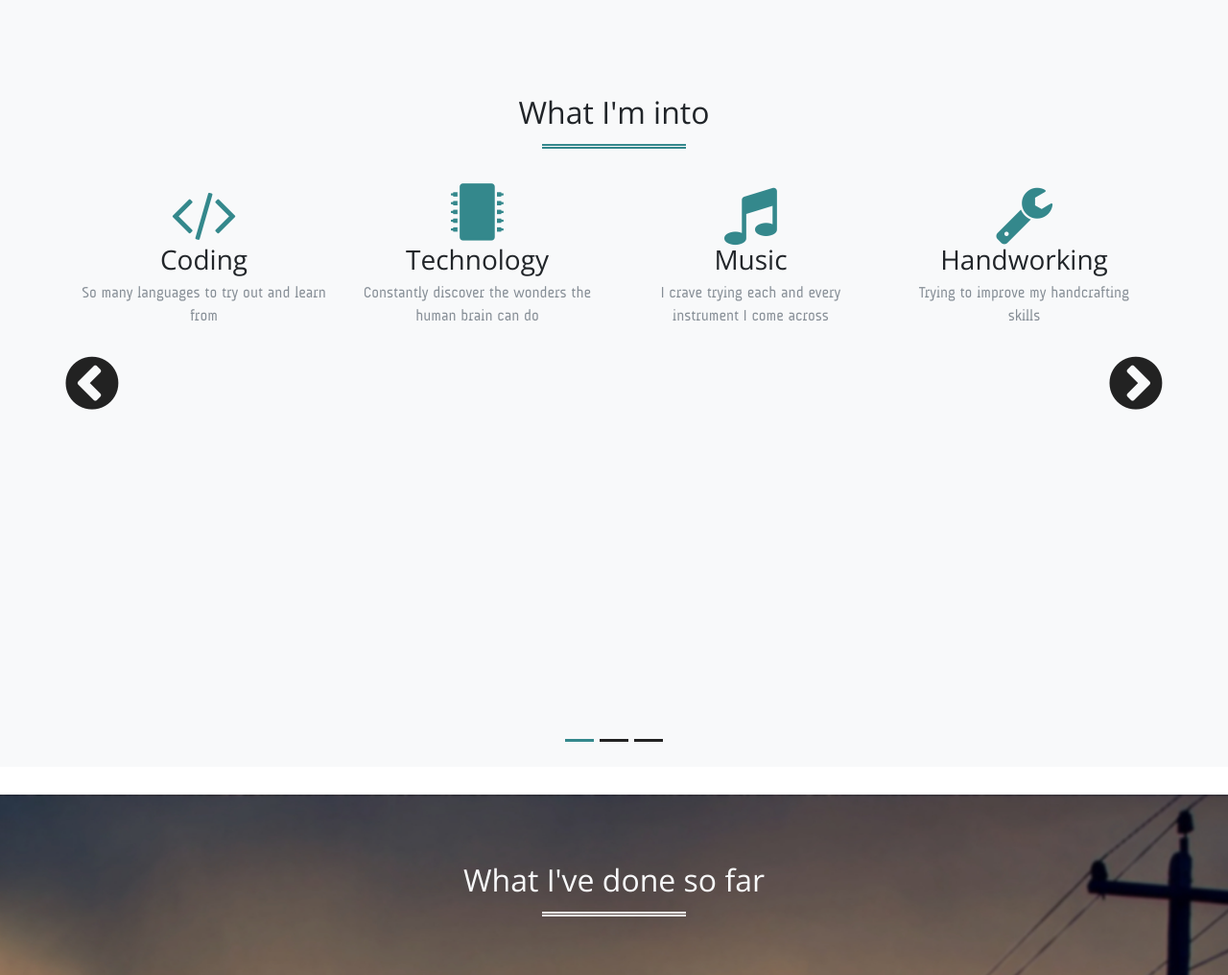
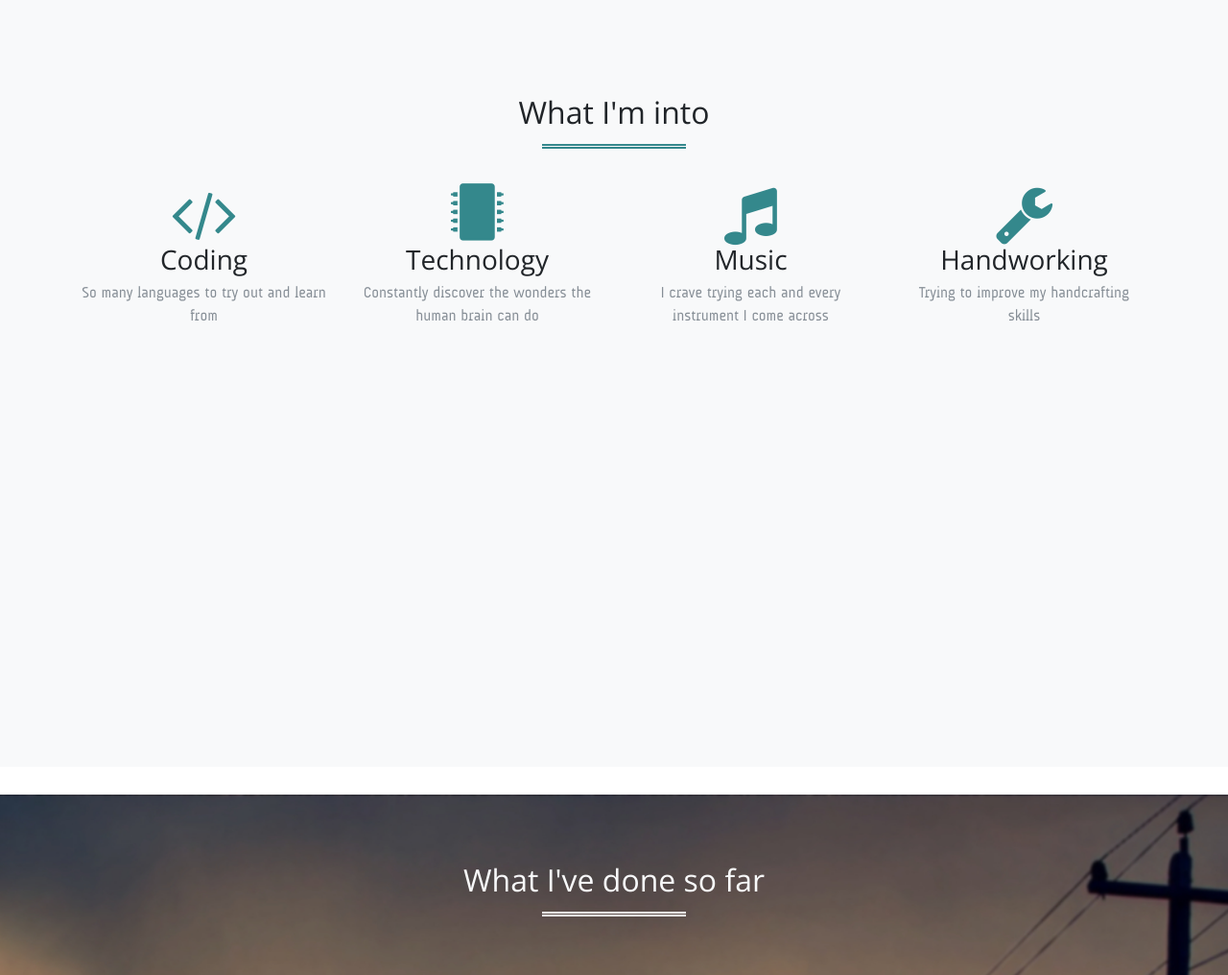
Before and after one commit to gilleshenrard/storefront, a PHP site: page / in a window 1280 px wide. Shown: the part 801-1817 px from the top of the page at 96% size. Run offline with PHP 8.4, Linux system fonts and the light colour scheme.

Commit message:
hide unfinished parts of the carousel

```diff
--- a/views/about.php
+++ b/views/about.php
@@ -1,10 +1,10 @@
 		<section class="bg-primary" id="about">
             <div id="about-slider" class="carousel slide" data-ride="carousel">
-                <ol class="carousel-indicators">
+                <!--ol class="carousel-indicators">
                     <li data-target="#about-slider" data-slide-to="0" class="active"></li>
                     <li data-target="#about-slider" data-slide-to="1"></li>
                     <li data-target="#about-slider" data-slide-to="2"></li>
-                </ol>
+                </ol-->
                 <div class="carousel-inner bg-light" role="listbox">
 	                <!-- Slide one - Hobbies description -->
 	                <div class="carousel-item active" id="car-item-interests">
@@ -12,7 +12,7 @@
 	                </div>
 
                     <!-- Slide two - Self presentation -->
-                    <div class="carousel-item" id="car-item-about">
+                    <!--div class="carousel-item" id="car-item-about">
                         <div class="container">
                             <div class="row">
                                 <div class="col-lg-12 text-center">
@@ -30,7 +30,7 @@
                     </div>
 
                     <!-- Slide Three - Localisation -->
-                    <div class="carousel-item" id="car-item-location">
+                    <!--div class="carousel-item" id="car-item-location">
 	                    <!--div class="row bg-light">
 		                    <div class="col-lg-4 col-md-8 col-sm-12 text-center">
 			                    <div class="interest-box">
@@ -39,15 +39,15 @@
 			                    </div>
 		                    </div>
 	                    </div-->
-                    </div>
+                    <!--/div-->
                 </div>
-                <a class="carousel-control-prev" href="#about-slider" role="button" data-slide="prev">
+                <!--a class="carousel-control-prev" href="#about-slider" role="button" data-slide="prev">
                     <span class="fa fa-chevron-circle-left fa-4x" ></span>
                     <span class="sr-only">Previous</span>
                 </a>
                 <a class="carousel-control-next" href="#about-slider" role="button" data-slide="next">
                     <span class="fa fa-chevron-circle-right fa-4x" aria-hidden="true"></span>
                     <span class="sr-only">Next</span>
-                </a>
+                </a-->
             </div>
 		</section>
```
